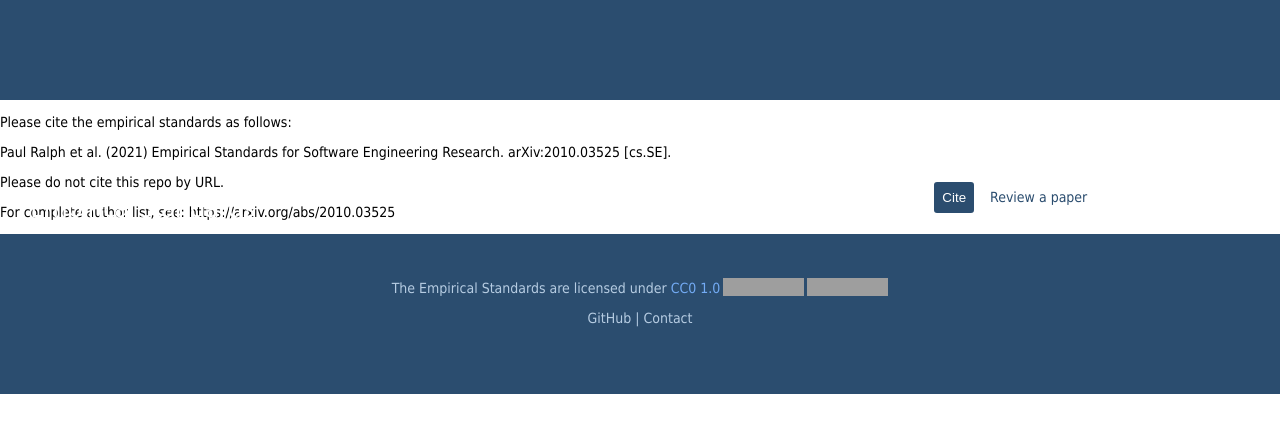
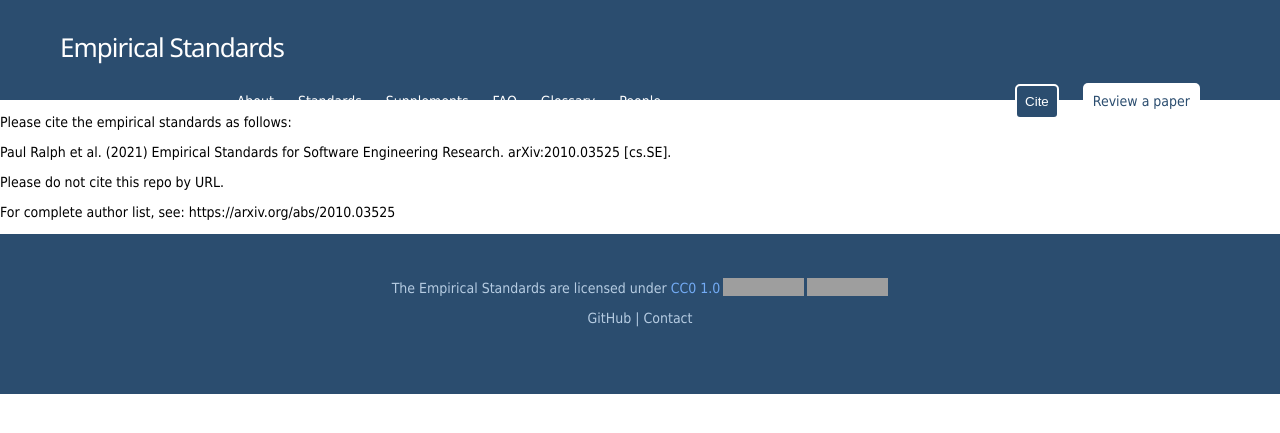
Before and after one commit to eschltz/standardstest, a Jekyll site: the page built from HowToCite.md, in a window 1280 px wide. Shown: the top 433 px of the page. Built offline with Jekyll 4.4.1, drawn with Linux system fonts in a browser that asks for light colours; our own code applies the rules of GitHub Pages for plain Markdown files; grey boxes are pictures that could not be loaded.

Commit message:
Header + footer styling

```diff
--- a/assets/css/style.scss
+++ b/assets/css/style.scss
@@ -85,13 +85,17 @@
 	color: white;
 	min-height: 100px;
 	text-align: center;
+	position: relative;
 }
 
 .site-header .wrapper {
 	max-width: 100%;
-	padding: 0;
 	top: 20%;
 	position: absolute;
+	margin-right: auto;
+	margin-left: auto;
+	padding-right: 30px;
+	padding-left: 30px;
 }
 
 .site-title {
@@ -110,6 +114,7 @@
 	color: white;
 	float: right;
 	margin-right: 50px;
+	line-height: 54px;
 }
 
 .nav-trigger, .site-nav .menu-icon {
@@ -166,6 +171,7 @@
 
 .page-link {
 	color: white;
+	margin-right: 20px;
 }
 
 .last-page-link {
@@ -178,6 +184,7 @@
 	padding: 8px;
 	border-radius: 5px;
 	border: 2px solid white;
+	margin-right: 20px;
 }
 
 .review-link {
```
